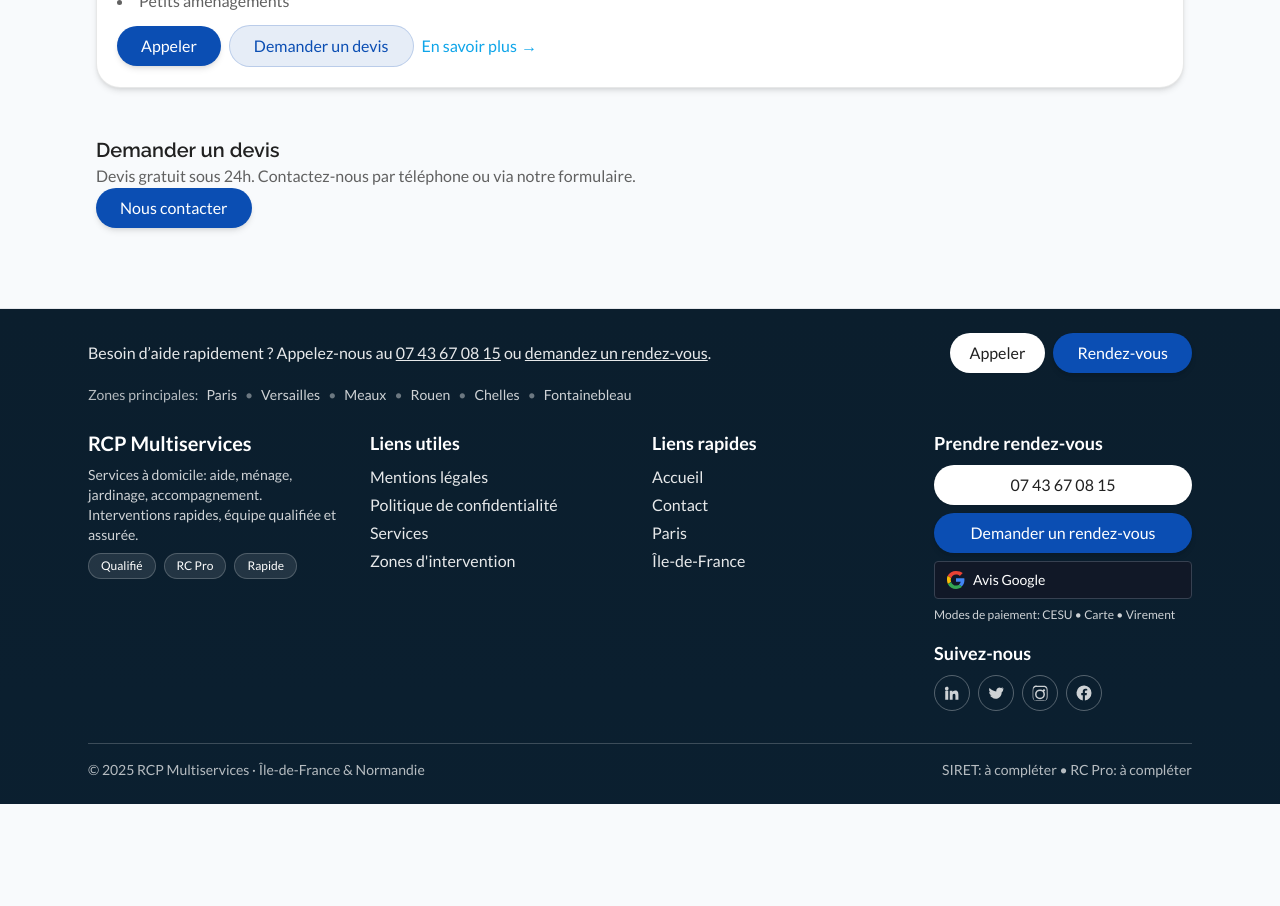
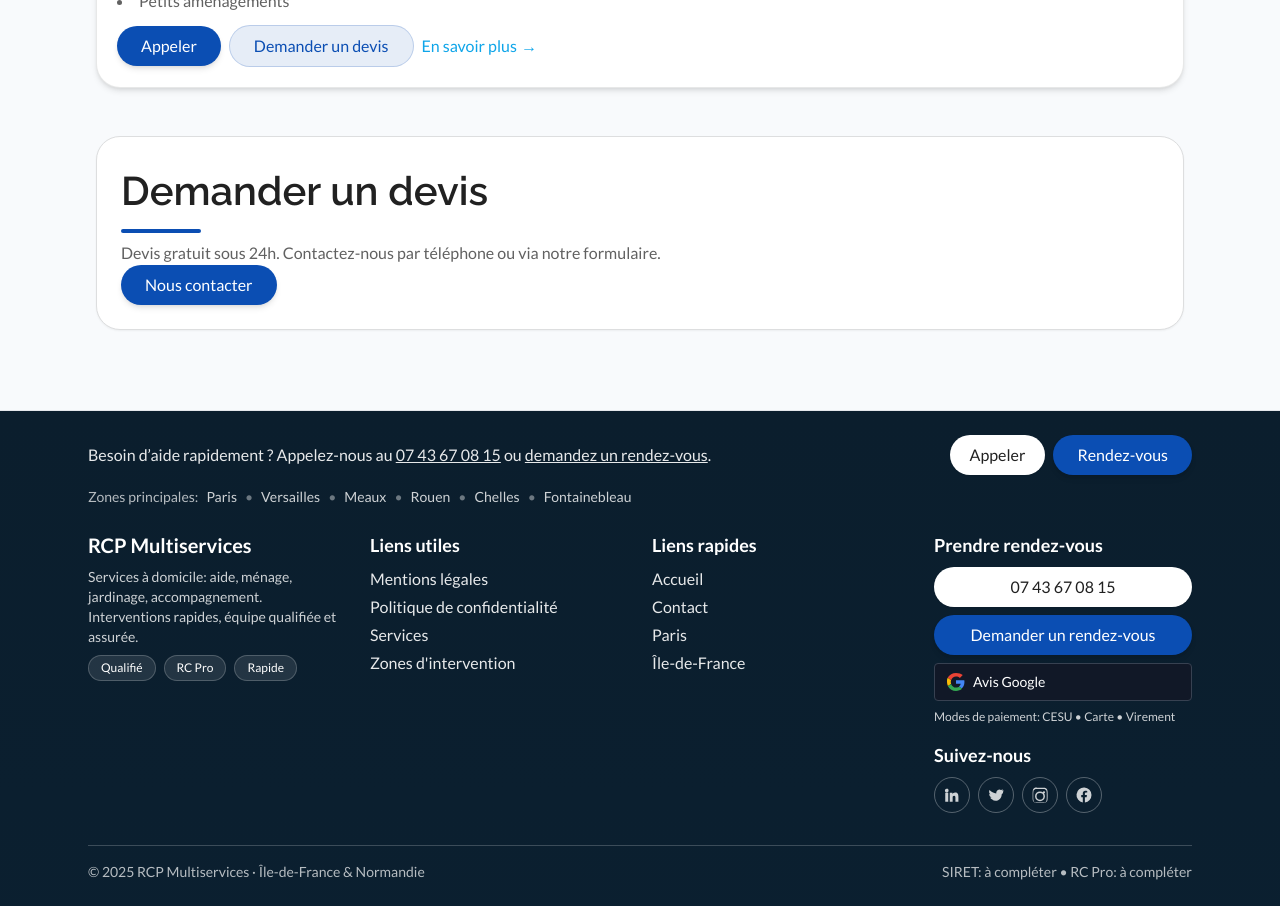
Before and after one commit to Soofmaax/RCP-Multiservices, a React (Vite) app: page /services in a window 1280 px wide. Shown: the part 1160-2066 px from the top of the page. Before the commit the page ends 1964 px from the top, so only its background shows below. Built offline with nearby package versions, Linux system fonts and the light colour scheme; no server answers.

Commit message:
style: add panel-hover and heading styling to ContactPage and ServicesPage sections
Co-authored-by: Genie <genie@cosine.sh>

```diff
--- a/src/pages/ContactPage.tsx
+++ b/src/pages/ContactPage.tsx
@@ -62,7 +62,7 @@ export default function ContactPage() {
           <GoogleReviewsBadge />
         </div>
 
-        <section className="section-spacious panel space-y-2">
+        <section className="section-spacious panel panel-hover space-y-2">
           <h2 className="heading-2">Coordonnées</h2>
           <div className="accent mt-2"></div>
           <ul className="text-neutral-900 space-y-2">
@@ -97,7 +97,7 @@ export default function ContactPage() {
         </ul>
         </section>
 
-        <section className="section-spacious panel">
+        <section className="section-spacious panel panel-hover">
           <h2 className="heading-2">Formulaire rapide</h2>
           <div className="accent mt-2"></div>
           <form
--- a/src/pages/ServicesPage.tsx
+++ b/src/pages/ServicesPage.tsx
@@ -160,9 +160,10 @@ export default function ServicesPage() {
           </article>
         </section>
 
-        <section className="section-spacious">
-          <h2 className="text-xl font-semibold">Demander un devis</h2>
-          <p className="text-neutral-600">
+        <section className="section-spacious panel panel-hover">
+          <h2 className="heading-2">Demander un devis</h2>
+          <div className="accent mt-2"></div>
+          <p className="mt-2 text-neutral-600">
             Devis gratuit sous 24h. Contactez-nous par téléphone ou via notre formulaire.
           </p>
           <Link to="/contact" className="btn-request">
```
